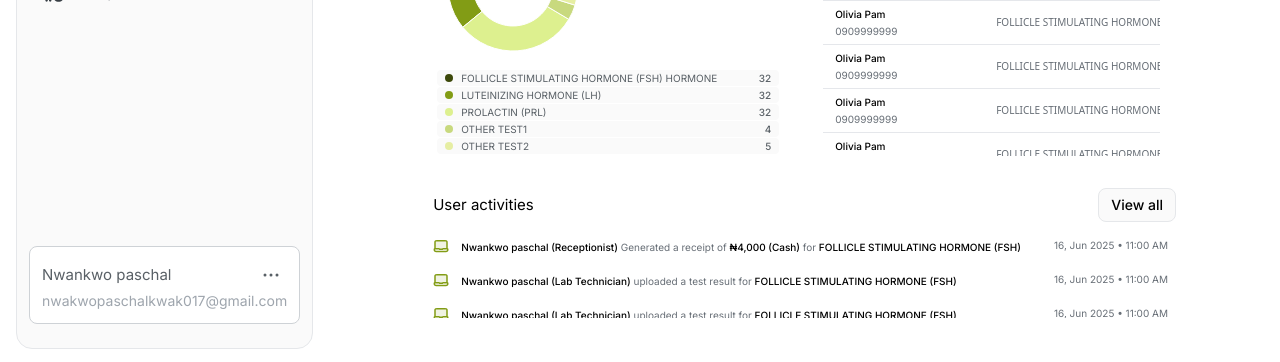
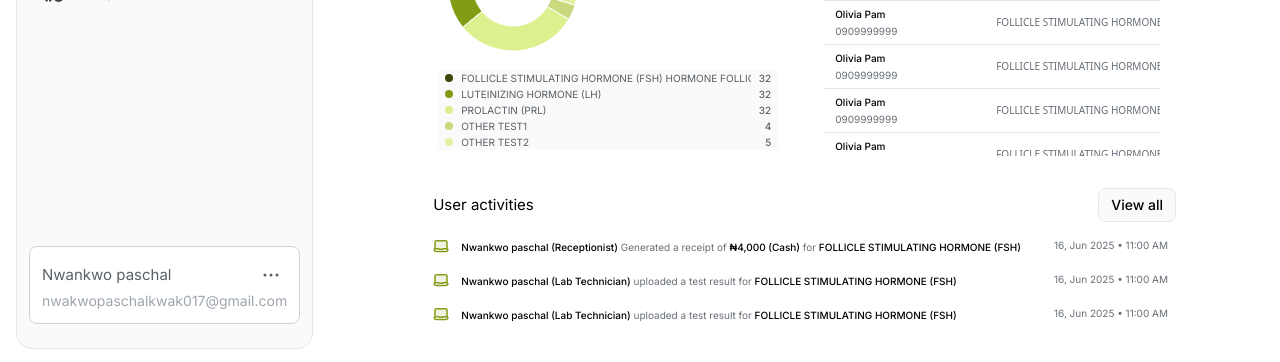
Before and after one commit to Khalid-R-Salis/meditrustdiagnosticslimited_frontend, a React (Vite) app: page /admin in a window 1280 px wide. Shown: the part 435-797 px from the top of the page. Built offline with nearby package versions, Linux system fonts and the light colour scheme.

Commit message:
make the test names for chart responsive

```diff
--- a/src/pages/admin/component/Chart.jsx
+++ b/src/pages/admin/component/Chart.jsx
@@ -3,7 +3,7 @@ import { PieChart, Pie, Cell, Tooltip, ResponsiveContainer } from "recharts";
 const Chart = () => {
   const data = [
     {
-      name: "FOLLICLE STIMULATING HORMONE (FSH) HORMONE",
+      name: "FOLLICLE STIMULATING HORMONE (FSH) HORMONE FOLLICLE STIMULATING HORMONE (FSH) HORMONEFOLLICLE STIMULATING HORMONE (FSH) HORMONEFOLLICLE STIMULATING HORMONE (FSH) HORMONEFOLLICLE STIMULATING HORMONE (FSH) HORMONEFOLLICLE STIMULATING HORMONE (FSH) HORMONE",
       value: 32,
       color: "#3C480A",
     },
@@ -56,25 +56,28 @@ const Chart = () => {
       </div>
 
       {/* Legend */}
-      <div className="mt-1 space-y-[1px] w-full px-1">
+      <div className="mt-1 w-full px-1 max-h-[200px] overflow-y-auto overflow-x-auto scrollbar-thin-green">
         {data.map((item, i) => (
           <div
             key={i}
             className="flex items-center gap-2 rounded-[4px] bg-[#FAFAFA] px-2 py-[1px] w-full"
           >
+            {/* Color dot */}
             <span
               className="w-2 h-2 rounded-full shrink-0"
               style={{ backgroundColor: item.color }}
             ></span>
 
+            {/* Name  */}
             <span
-              className="flex-1 overflow-hidden text-ellipsis whitespace-nowrap font-inter text-[10px] font-normal leading-[14px] text-[#596066]"
+              className="flex-1 min-w-0 overflow-x-auto whitespace-nowrap font-inter text-[10px] font-normal leading-[14px] text-[#596066] scrollbar-thin-green"
               title={item.name}
             >
               {item.name}
             </span>
 
-            <span className="font-inter text-[10px] leading-[14px] text-[#596066] font-medium">
+            {/* Value */}
+            <span className="font-inter text-[10px] leading-[14px] text-[#596066] font-medium shrink-0">
               {item.value}
             </span>
           </div>
--- a/src/pages/admin/component/UserActivities.jsx
+++ b/src/pages/admin/component/UserActivities.jsx
@@ -51,7 +51,7 @@ const UserActivities = ({ setActiveNav }) => {
         </button>
       </div>
 
-      <div className="overflow-y-auto max-h-[80px] pr-2 scrollbar-thin-green">
+      <div className="overflow-y-auto pr-2">
         <ul className="space-y-4">
           {activities.map((item) => (
             <li key={item.id} className="flex justify-between items-start">
```
